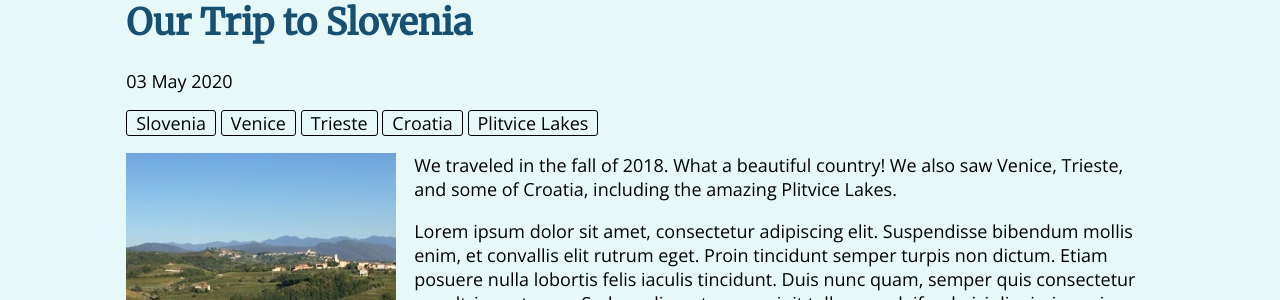
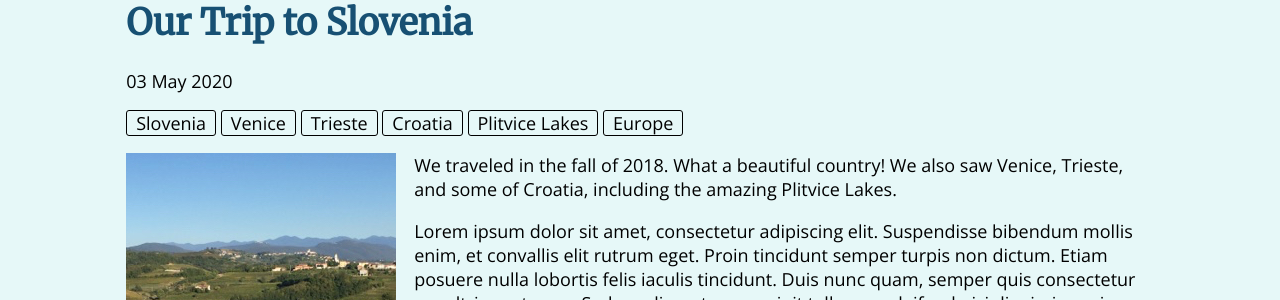
Before and after one commit to placeholdergit/cloneexpjekyllcms, a Jekyll site: the page built from _posts/2020-05-03-slovenia.md, in a window 1280 px wide and 900 px high. Shown: the part 149-449 px from the top of the window. Built offline with Jekyll 4.4.1, drawn with Linux system fonts in a browser that asks for light colours; a script that is not in the unit is left out.

Commit message:
Update Blog “2020-05-03-slovenia”

```diff
--- a/_posts/2020-05-03-slovenia.md
+++ b/_posts/2020-05-03-slovenia.md
@@ -9,6 +9,7 @@ tags:
   - Trieste
   - Croatia
   - Plitvice Lakes
+  - Europe
 ---
 We traveled in the fall of 2018. What a beautiful country! We also saw Venice, Trieste, and some of Croatia, including the amazing Plitvice Lakes.
 <!--more-->
```
